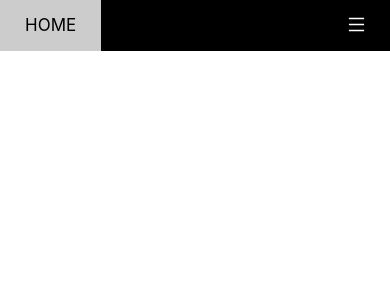
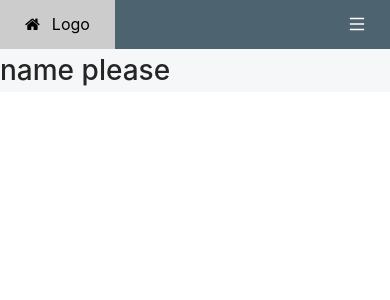
Before and after one commit to ravindrakumarkumawat/social-page, a React (Create React App) app: page / in a window 390 px wide. Shown: the top 300 px of the page. Built offline with nearby package versions, Linux system fonts and the light colour scheme.

Commit message:
nav is created

```diff
--- a/src/components/Home/index.js
+++ b/src/components/Home/index.js
@@ -1,11 +1,11 @@
 import React from 'react'
-import Hom from '../Layout/Home'
+import HomeLayout from '../Layout/Home'
 
 const Home = () => {
   return (
-    <Hom>
-    name please
-    </Hom>
+    <HomeLayout>
+      <h1>name please</h1>
+    </HomeLayout>
   )
 }
 
--- /dev/null
+++ b/src/components/Layout/Home/Home.css
@@ -0,0 +1,6 @@
+.hl-container {
+  color: #000;
+  background-color: #f5f7f8;
+
+  margin-top: 3rem;
+}
--- a/src/components/Layout/Home/index.js
+++ b/src/components/Layout/Home/index.js
@@ -2,8 +2,9 @@ import React from 'react'
 import NormalRow from '../../common/NormalRow'
 import NormalCol from '../../common/NormalCol'
 import Navbar from '../../Navbar'
+import './Home.css'
 
-const HomeLayout = ({
+const Home = ({
   children
 }) => {
   return (
@@ -11,11 +12,13 @@ const HomeLayout = ({
       <NormalCol span={24}>
         <Navbar />
         <NormalCol span={24}>
+          <div className="hl-container">
           {children}
+          </div>
         </NormalCol>
       </NormalCol>
     </NormalRow>
   )
 }
 
-export default HomeLayout
+export default Home
--- a/src/components/Navbar/Navbar.css
+++ b/src/components/Navbar/Navbar.css
@@ -1,112 +1,67 @@
-.navbar {
+.topnav {
   overflow: hidden;
+  background-color: #4d636f;
   position: fixed;
   top: 0;
   width: 100%;
   z-index: 1;
-
-  display: flex;
-  background-color: #000;
 }
 
-.navbar-left {
-  display: flex;
-  width: 97%;
+.topnav a {
+  float: left;
+  display: block;
+  color: #fff;
+  text-align: center;
+  padding: 12px 25px;
+  text-decoration: none;
+  font-size: 1rem;
 }
 
-.navbar-left a, .navbar-right div{
-  /* display: block; */
-  text-decoration: none;
-  color: #FFFFFF;
-  padding: 12px 25px;
-  text-align: center;
-  text-decoration: none;
-  font-size: 16px;
-  /* margin-right: 16px; */
-  opacity: 0.9;
-}
-.navbar-left {
-  display: flex;
-  align-items: center;
-}
-
-.navbar-left a:hover, .navbar-right div:hover {
+.topnav a:hover {
   color: #000;
   background-color: #ccc;
 }
 
-.navbar-right div {
-  cursor: pointer;
+
+/* .topnav a.active {
+  background-color: #ccc;
+  color: white;
+} */
+
+.topnav .icon {
+  display: none;
+}
+.topnav .icon1 {
+  display: block;
+  float: right;
 }
 
-.navbar-right {
-  display: flex;
-  justify-content: flex-end;
-}
-
-.bar-menu {
-  color: #FFFFFF;
-}
-
-.hide {
-  display: block;
-}
-
-.show {
-  display: none;
+.ant-avatar {
+  height: 1.5rem !important;
+  width: 1.5rem !important;
 }
 
 @media screen and (max-width: 600px) {
-  .hide {
+  .topnav a:not(:first-child) {display: none;}
+  .topnav a.icon {
+    float: right;
+    display: block;
+  }
+  .topnav a.icon1 {
     display: none;
   }
-
-  .show {
-    display: block;
-  }
-
-
 }
 
-
-
-
-.dropbtn {
-  background-color: #4CAF50;
-  color: white;
-  padding: 16px;
-  font-size: 16px;
-  border: none;
-  cursor: pointer;
+@media screen and (max-width: 600px) {
+  .topnav.responsive {position: relative;}
+  .topnav.responsive .icon {
+    position: absolute;
+    right: 0;
+    top: 0;
+  }
+  .topnav.responsive a {
+    float: none;
+    display: block;
+    text-align: left;
+  }
 }
-
-.dropdown {
-  position: relative;
-  display: block;
-}
-
-.dropdown-content {
-  display: none;
-  position: relative;
-  background-color: #f9f9f9;
-  min-width: 160px;
-  box-shadow: 0px 8px 16px 0px rgba(0,0,0,0.2);
-  z-index: 2;
-}
-
-.dropdown-content a {
-  color: black;
-  padding: 12px 16px;
-  text-decoration: none;
-  display: block;
-}
-
-.dropdown-content a:hover {background-color: #f1f1f1}
-
-.dropdown:hover .dropdown-content {
-  display: block;
-}
-
-.dropdown:hover .dropbtn {
-  background-color: #3e8e41;
-}
--- a/src/components/Navbar/Navbar1.css
+++ /dev/null
@@ -1,61 +0,0 @@
-.topnav {
-  overflow: hidden;
-  background-color: #000;
-  position: fixed;
-  top: 0;
-  width: 100%;
-  z-index: 1;
-}
-
-.topnav a {
-  float: left;
-  display: block;
-  color: #fff;
-  text-align: center;
-  padding: 12px 25px;
-  text-decoration: none;
-  font-size: 17px;
-}
-
-.topnav a:hover {
-  color: #000;
-  background-color: #ccc;
-}
-
-
-/* .topnav a.active {
-  background-color: #ccc;
-  color: white;
-} */
-
-.topnav .icon {
-  display: none;
-}
-.topnav .icon1 {
-  display: block;
-  float: right;
-}
-@media screen and (max-width: 600px) {
-  .topnav a:not(:first-child) {display: none;}
-  .topnav a.icon {
-    float: right;
-    display: block;
-  }
-  .topnav a.icon1 {
-    display: none;
-  }
-}
-
-@media screen and (max-width: 600px) {
-  .topnav.responsive {position: relative;}
-  .topnav.responsive .icon {
-    position: absolute;
-    right: 0;
-    top: 0;
-  }
-  .topnav.responsive a {
-    float: none;
-    display: block;
-    text-align: left;
-  }
-}
--- a/src/components/Navbar/index.js
+++ b/src/components/Navbar/index.js
@@ -1,25 +1,26 @@
-import { MenuOutlined, SearchOutlined } from '@ant-design/icons'
-import { Menu, Dropdown, Button } from 'antd';
-import React from 'react'
-import './Navbar.css'
-import NormalRow from '../common/NormalRow'
-import NormalCol from '../common/NormalCol'
-import './Navbar1.css'
+import { MenuOutlined } from "@ant-design/icons";
+import Avatar from "antd/lib/avatar/avatar";
+import { Menu, Dropdown } from "antd";
+import React from "react";
+import "./Navbar.css";
+import NormalRow from "../common/NormalRow";
+import NormalCol from "../common/NormalCol";
+// import "./Navbar1.css";
 const menu = (
   <Menu>
     <Menu.Item>
-      <a target="_blank" rel="noopener noreferrer" href="https://www.antgroup.com">
-        Merchandise
+      <a target="_blank" rel="noopener noreferrer" href="#">
+        One new friend request
       </a>
     </Menu.Item>
     <Menu.Item>
-      <a target="_blank" rel="noopener noreferrer" href="https://www.aliyun.com">
-        Extras
+      <a target="_blank" rel="noopener noreferrer" href="#">
+        John Doe posted on your wall
       </a>
     </Menu.Item>
     <Menu.Item>
-      <a target="_blank" rel="noopener noreferrer" href="https://www.luohanacademy.com">
-        Media
+      <a target="_blank" rel="noopener noreferrer" href="#">
+        Jane likes your post
       </a>
     </Menu.Item>
   </Menu>
@@ -32,33 +33,60 @@ const Navbar = () => {
     } else {
       x.className = "topnav";
     }
-  }
+  };
   return (
     <>
       <NormalRow>
         <NormalCol span={24}>
           <div className="topnav" id="myTopnav">
-          <a href="#home" className="active">HOME</a>
-          <a href="#band">BAND</a>
-          <a href="#tour">TOUR</a>
-          <a href="#contact">CONTACT</a>
+            <a href="#" className="bar-item button padding-large theme-d4">
+              <i className="fa fa-home margin-right"></i>Logo
+            </a>
+            <a
+              href="#"
+              className="bar-item button hide-small padding-large hover-white"
+              title="News"
+            >
+              <i className="fa fa-globe"></i>
+            </a>
+            <a
+              href="#"
+              className="bar-item button hide-small padding-large hover-white"
+              title="Account Settings"
+            >
+              <i className="fa fa-user"></i>
+            </a>
+            <a
+              href="#"
+              className="bar-item button hide-small padding-large hover-white"
+              title="Messages"
+            >
+              <i className="fa fa-envelope"></i>
+            </a>
             <Dropdown overlay={menu} placement="bottomLeft" arrow>
-            <a>MORE</a>
+              <a>
+                <i class="fa fa-bell"></i>
+                <span class="w3-badge w3-right w3-small w3-green">3</span>
+              </a>
             </Dropdown>
-          <a href="javascript:void(0);" className="icon" onClick={handleActive}>
+            <a
+              href="javascript:void(0);"
+              className="icon"
+              onClick={handleActive}
+            >
               <MenuOutlined />
             </a>
             <a className="icon1">
-            <SearchOutlined />
+              <Avatar />
             </a>
           </div>
         </NormalCol>
       </NormalRow>
     </>
-  )
-}
+  );
+};
 
-export default Navbar
+export default Navbar;
 
 // <div className="navbar">
 // <div className="navbar-left">
--- a/src/index.css
+++ b/src/index.css
@@ -11,3 +11,7 @@ code {
   font-family: "Open Sans", sans-serif, source-code-pro, Menlo, Monaco, Consolas, 'Courier New',
     monospace;
 }
+
+.margin-right {
+  margin-right: .75rem;
+}
```
Lines whose indentation alone changed are shown as unchanged.
